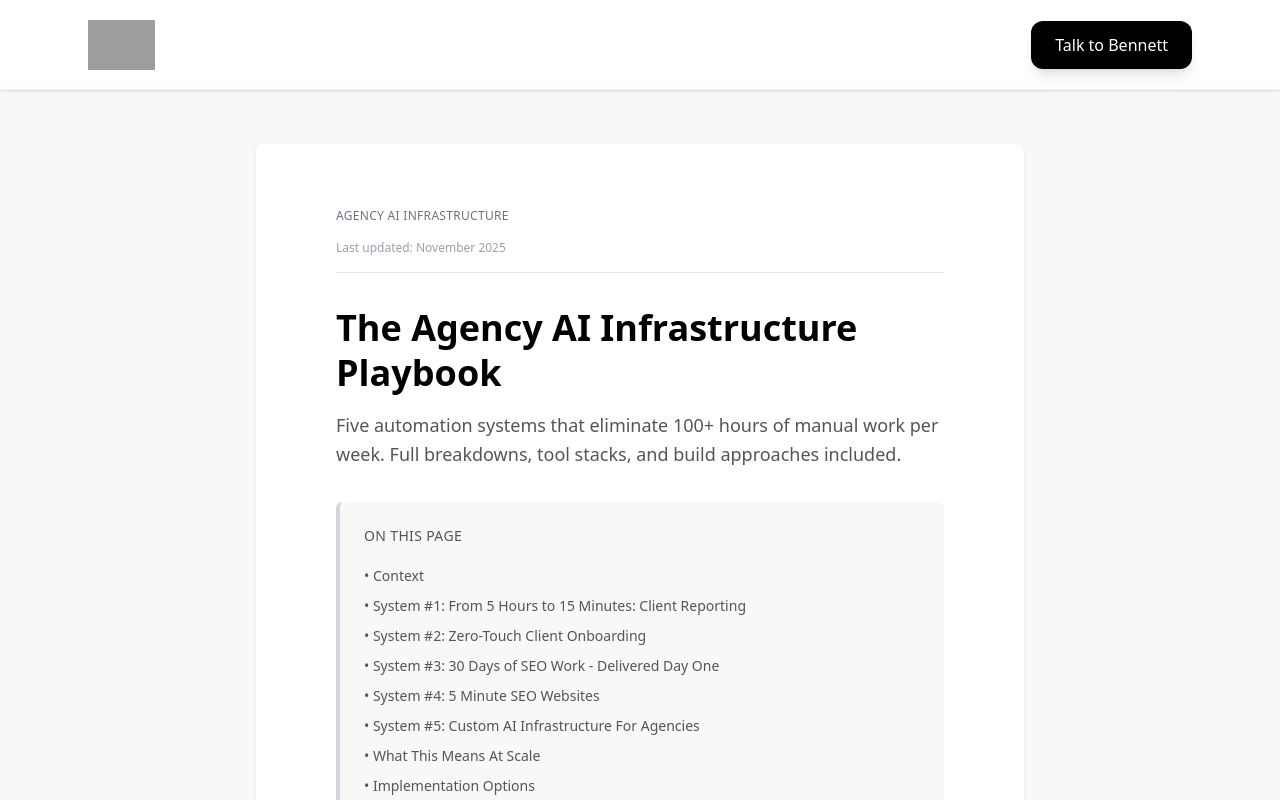
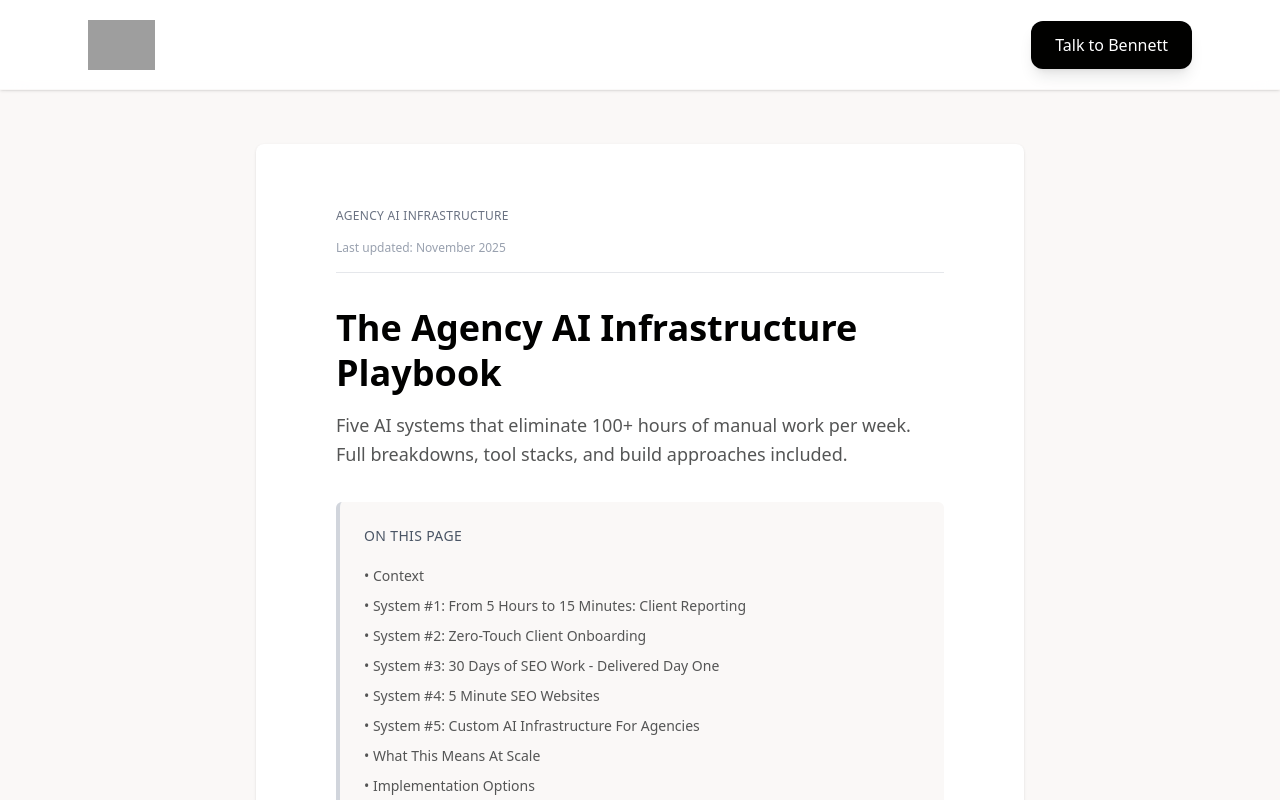
Before and after one commit to BennettBlackCode/boldslatelanding, a Next.js app: page /playbook/agency-ai-infrastructure in a window 1280 px wide. Shown: the top 800 px of the page. Built offline with nearby package versions, Linux system fonts and the light colour scheme; grey boxes are pictures that could not be loaded.

Commit message:
Change subheadline to Five AI systems

```diff
--- a/src/app/playbook/agency-ai-infrastructure/page.tsx
+++ b/src/app/playbook/agency-ai-infrastructure/page.tsx
@@ -201,7 +201,7 @@ export default function AgencyAIInfrastructurePlaybook() {
 
           {/* Subtitle */}
           <p className="text-lg text-[#545555] leading-relaxed mb-8">
-            Five automation systems that eliminate 100+ hours of manual work per week. Full breakdowns, tool stacks, and build approaches included.
+            Five AI systems that eliminate 100+ hours of manual work per week. Full breakdowns, tool stacks, and build approaches included.
           </p>
 
           {/* Table of Contents */}
```
